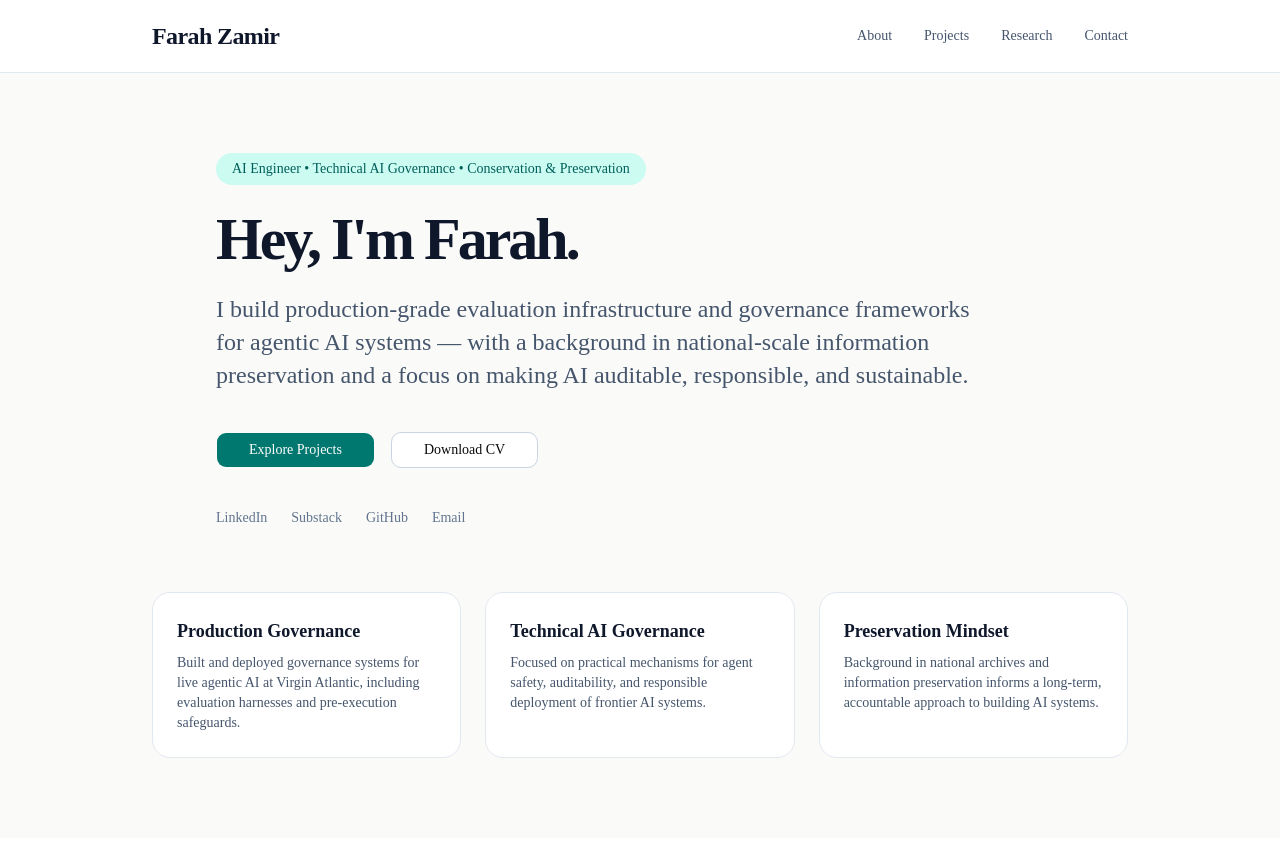
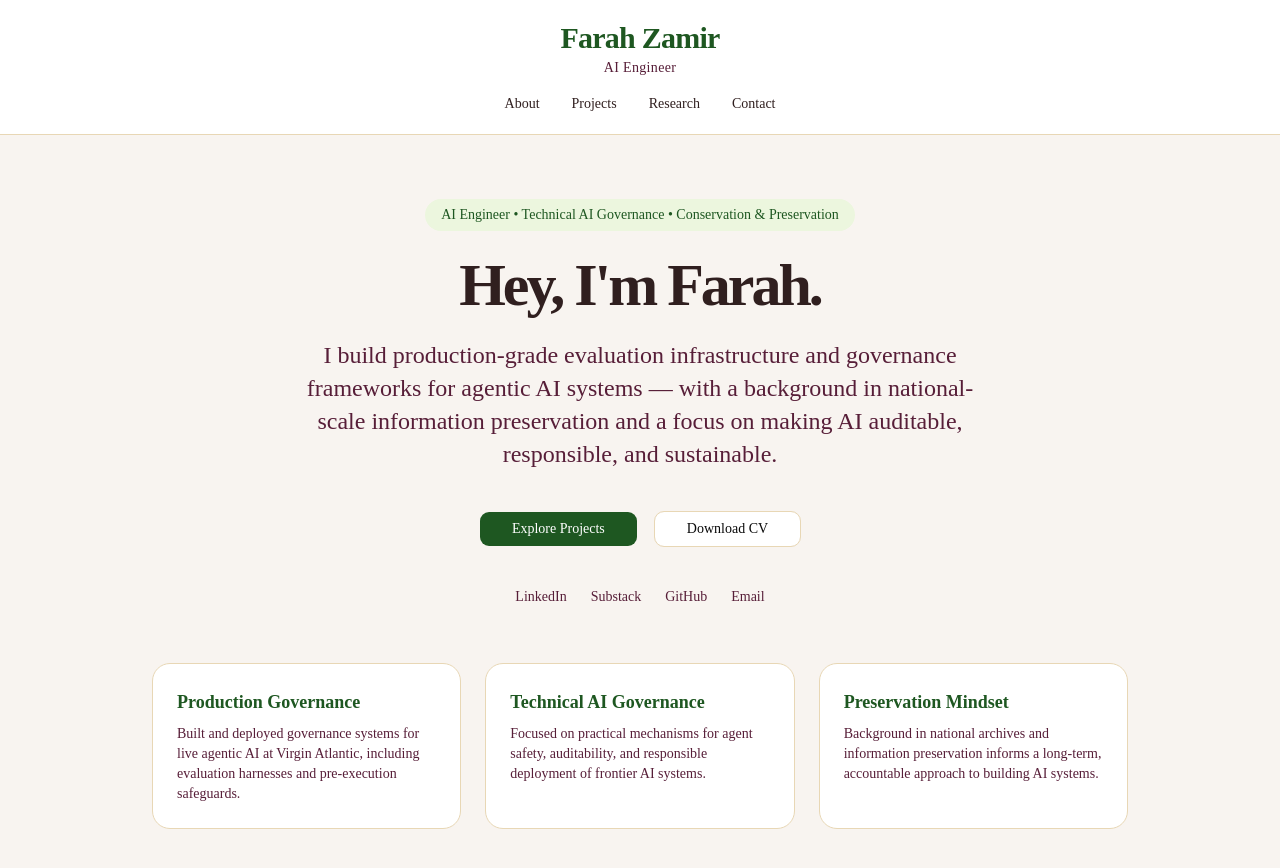
Before and after one commit to dynamicsofanaisteroid/farah-zamir-portfolio, a Next.js app: page / in a window 1280 px wide. Shown: the top 868 px of the page. Before the commit the page ends 838 px from the top, so only its background shows below. Built offline with nearby package versions, Linux system fonts and the light colour scheme.

Commit message:
Revamp homepage take 2 (warmer)

```diff
--- a/app/page.tsx
+++ b/app/page.tsx
@@ -3,54 +3,58 @@ import { Button } from "@/components/ui/button"
 
 export default function Home() {
   return (
-    <div className="min-h-screen bg-[#FAFAF8]">
+    <div className="min-h-screen bg-[#f8f4f0]">
       {/* Navigation */}
-      <nav className="border-b border-slate-200 bg-white">
-        <div className="max-w-5xl mx-auto px-6 py-5 flex justify-between items-center">
-          <Link href="/" className="font-semibold text-2xl tracking-tight text-slate-900">
-            Farah Zamir
-          </Link>
-          <div className="flex gap-8 text-sm font-medium text-slate-600">
-            <Link href="/about" className="hover:text-slate-900 transition-colors">About</Link>
-            <Link href="/projects" className="hover:text-slate-900 transition-colors">Projects</Link>
-            <Link href="/research" className="hover:text-slate-900 transition-colors">Research</Link>
-            <Link href="/contact" className="hover:text-slate-900 transition-colors">Contact</Link>
+      <nav className="border-b border-[#e8d7b5] bg-white">
+        <div className="max-w-5xl mx-auto px-6 py-5">
+          <div className="flex flex-col items-center text-center">
+            <Link href="/" className="font-semibold text-3xl tracking-tight text-[#1e5721]">
+              Farah Zamir
+            </Link>
+            <span className="text-sm text-[#571e38] tracking-wide mt-0.5">AI Engineer</span>
+          </div>
+
+          <div className="flex justify-center gap-8 text-sm font-medium text-[#301f1f] mt-4">
+            <Link href="/about" className="hover:text-[#1e5721] transition-colors">About</Link>
+            <Link href="/projects" className="hover:text-[#1e5721] transition-colors">Projects</Link>
+            <Link href="/research" className="hover:text-[#1e5721] transition-colors">Research</Link>
+            <Link href="/contact" className="hover:text-[#1e5721] transition-colors">Contact</Link>
           </div>
         </div>
       </nav>
 
       {/* Hero Section */}
-      <div className="max-w-4xl mx-auto px-6 pt-20 pb-16">
-        <div className="max-w-3xl">
-          <div className="inline-block px-4 py-1.5 rounded-full bg-teal-100 text-teal-800 text-sm font-medium mb-6">
+      <div className="max-w-4xl mx-auto px-6 pt-16 pb-14 text-center">
+        <div className="max-w-3xl mx-auto">
+          <div className="inline-block px-4 py-1.5 rounded-full bg-[#ecf6de] text-[#1e5721] text-sm font-medium mb-6">
             AI Engineer • Technical AI Governance • Conservation &amp; Preservation
           </div>
 
-          <h1 className="text-6xl font-semibold tracking-tighter text-slate-900 mb-6 leading-none">
+          <h1 className="text-6xl font-semibold tracking-tighter text-[#301f1f] mb-6 leading-none">
             Hey, I&apos;m Farah.
           </h1>
 
-          <p className="text-2xl text-slate-600 leading-snug mb-10">
+          <p className="text-2xl text-[#571e38] leading-snug mb-10 max-w-2xl mx-auto">
             I build production-grade evaluation infrastructure and governance frameworks
             for agentic AI systems — with a background in national-scale information
             preservation and a focus on making AI auditable, responsible, and sustainable.
           </p>
 
-          <div className="flex flex-wrap gap-4">
-            <Button asChild size="lg" className="bg-teal-700 hover:bg-teal-800 text-white px-8">
+          <div className="flex justify-center flex-wrap gap-4">
+            <Button asChild size="lg" className="bg-[#1e5721] hover:bg-[#16451a] text-white px-8">
               <Link href="/projects">Explore Projects</Link>
             </Button>
-            <Button asChild variant="outline" size="lg" className="px-8 border-slate-300 hover:bg-white">
+            <Button asChild variant="outline" size="lg" className="px-8 border-[#e8d7b5] hover:bg-white">
               <a href="/Farah_Zamir_CV.pdf" target="_blank">Download CV</a>
             </Button>
           </div>
 
           {/* Social Links */}
-          <div className="flex gap-6 mt-10 text-sm text-slate-500">
-            <a href="https://www.linkedin.com/in/farah-zamir-956659144" target="_blank" className="hover:text-teal-700 transition-colors">LinkedIn</a>
-            <a href="https://dynamicsofanaisteroid.substack.com/" target="_blank" className="hover:text-teal-700 transition-colors">Substack</a>
-            <a href="https://github.com/dynamicsofanaisteroid" target="_blank" className="hover:text-teal-700 transition-colors">GitHub</a>
-            <a href="mailto:dynamicsofanaisteroid@gmail.com" className="hover:text-teal-700 transition-colors">Email</a>
+          <div className="flex justify-center gap-6 mt-10 text-sm text-[#571e38]">
+            <a href="https://www.linkedin.com/in/farah-zamir-956659144" target="_blank" className="hover:text-[#1e5721] transition-colors">LinkedIn</a>
+            <a href="https://dynamicsofanaisteroid.substack.com/" target="_blank" className="hover:text-[#1e5721] transition-colors">Substack</a>
+            <a href="https://github.com/dynamicsofanaisteroid" target="_blank" className="hover:text-[#1e5721] transition-colors">GitHub</a>
+            <a href="mailto:dynamicsofanaisteroid@gmail.com" className="hover:text-[#1e5721] transition-colors">Email</a>
           </div>
         </div>
       </div>
@@ -58,17 +62,17 @@ export default function Home() {
       {/* Quick Highlights */}
       <div className="max-w-5xl mx-auto px-6 pb-20">
         <div className="grid md:grid-cols-3 gap-6">
-          <div className="bg-white border border-slate-200 rounded-2xl p-6">
-            <h3 className="font-semibold text-lg mb-2 text-slate-900">Production Governance</h3>
-            <p className="text-slate-600 text-sm">Built and deployed governance systems for live agentic AI at Virgin Atlantic, including evaluation harnesses and pre-execution safeguards.</p>
+          <div className="bg-white border border-[#e8d7b5] rounded-2xl p-6">
+            <h3 className="font-semibold text-lg mb-2 text-[#1e5721]">Production Governance</h3>
+            <p className="text-[#571e38] text-sm">Built and deployed governance systems for live agentic AI at Virgin Atlantic, including evaluation harnesses and pre-execution safeguards.</p>
           </div>
-          <div className="bg-white border border-slate-200 rounded-2xl p-6">
-            <h3 className="font-semibold text-lg mb-2 text-slate-900">Technical AI Governance</h3>
-            <p className="text-slate-600 text-sm">Focused on practical mechanisms for agent safety, auditability, and responsible deployment of frontier AI systems.</p>
+          <div className="bg-white border border-[#e8d7b5] rounded-2xl p-6">
+            <h3 className="font-semibold text-lg mb-2 text-[#1e5721]">Technical AI Governance</h3>
+            <p className="text-[#571e38] text-sm">Focused on practical mechanisms for agent safety, auditability, and responsible deployment of frontier AI systems.</p>
           </div>
-          <div className="bg-white border border-slate-200 rounded-2xl p-6">
-            <h3 className="font-semibold text-lg mb-2 text-slate-900">Preservation Mindset</h3>
-            <p className="text-slate-600 text-sm">Background in national archives and information preservation informs a long-term, accountable approach to building AI systems.</p>
+          <div className="bg-white border border-[#e8d7b5] rounded-2xl p-6">
+            <h3 className="font-semibold text-lg mb-2 text-[#1e5721]">Preservation Mindset</h3>
+            <p className="text-[#571e38] text-sm">Background in national archives and information preservation informs a long-term, accountable approach to building AI systems.</p>
           </div>
         </div>
       </div>
```
